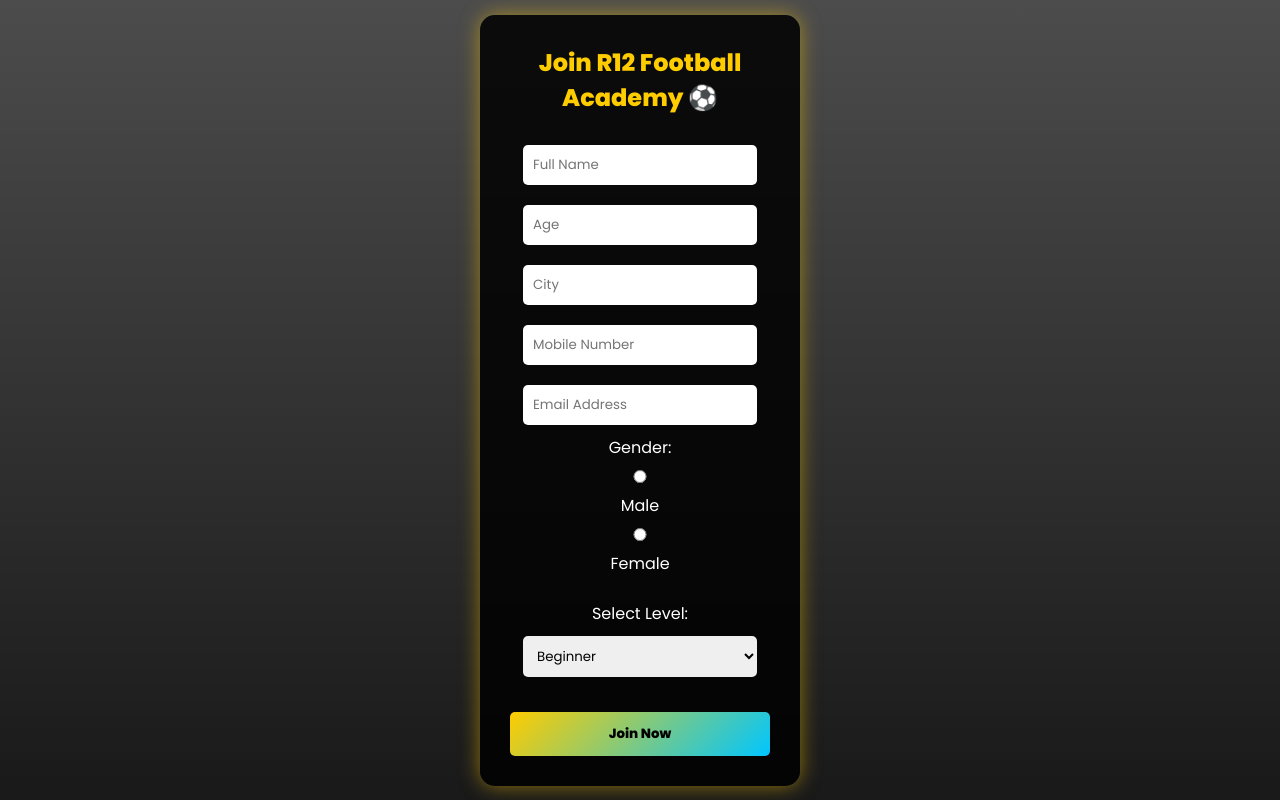
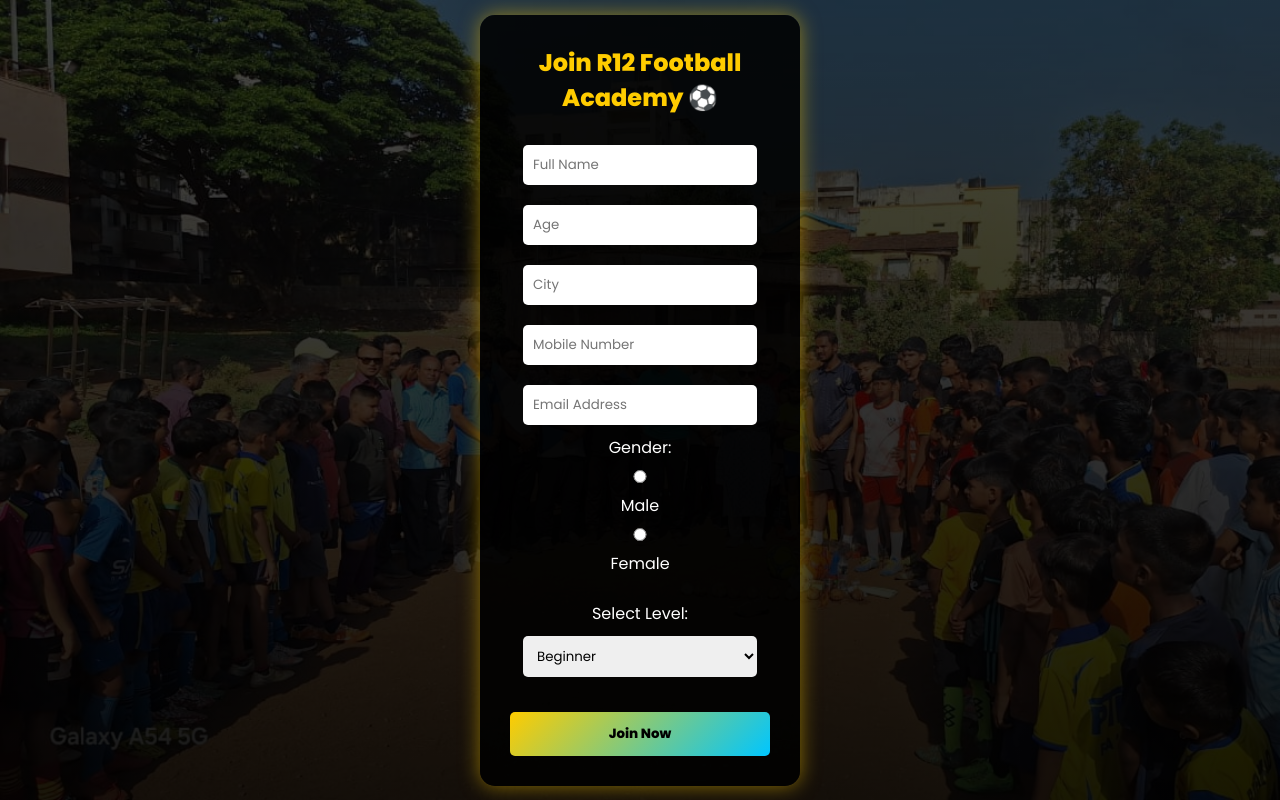
Before and after one commit to pranav-sankpal/R12-Football-Academy, a plain HTML site: page join_form.html in a window 1280 px wide. Drawn offline with Linux system fonts and the light colour scheme.

Commit message:
Restore original style.css content

```diff
--- a/style.css
+++ b/style.css
@@ -150,7 +150,7 @@
     justify-content: center;
     align-items: center;
     background: linear-gradient(rgba(0,0,0,0.7), rgba(0,0,0,0.9)),
-                url("images/playing.jpg");
+                url("gallery4.jpeg");
     background-size: cover;
 }
 
```
